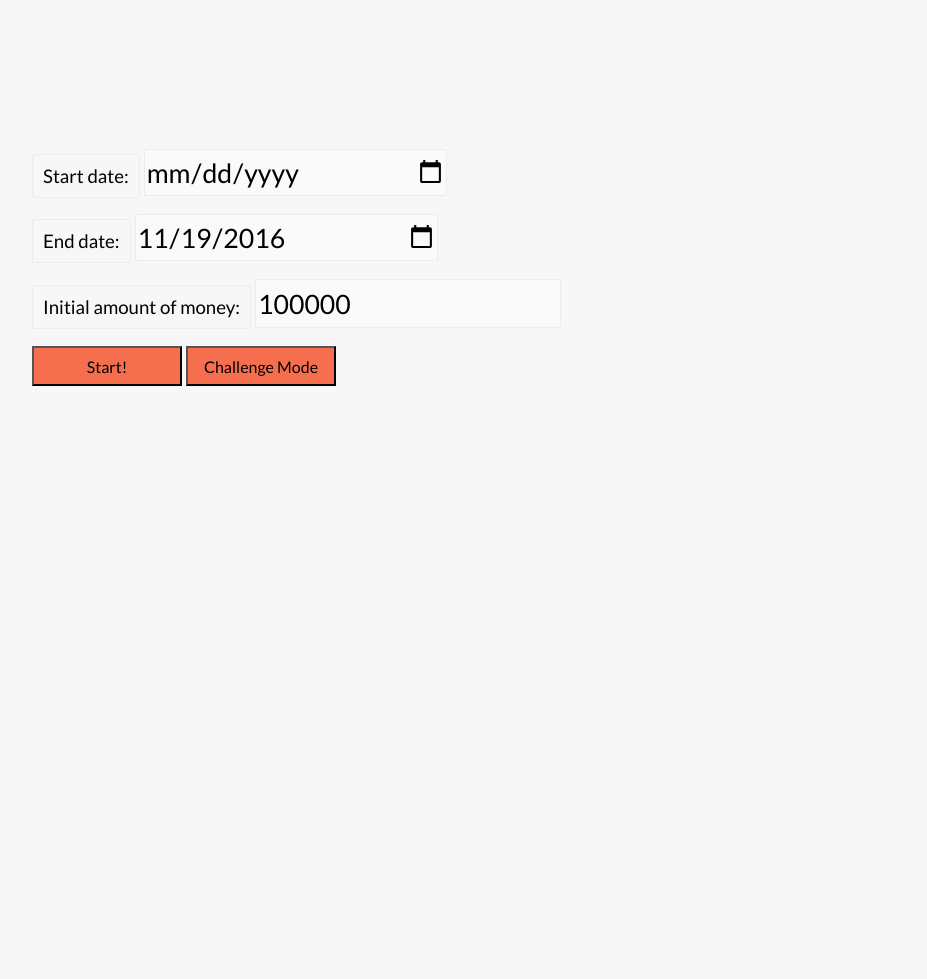
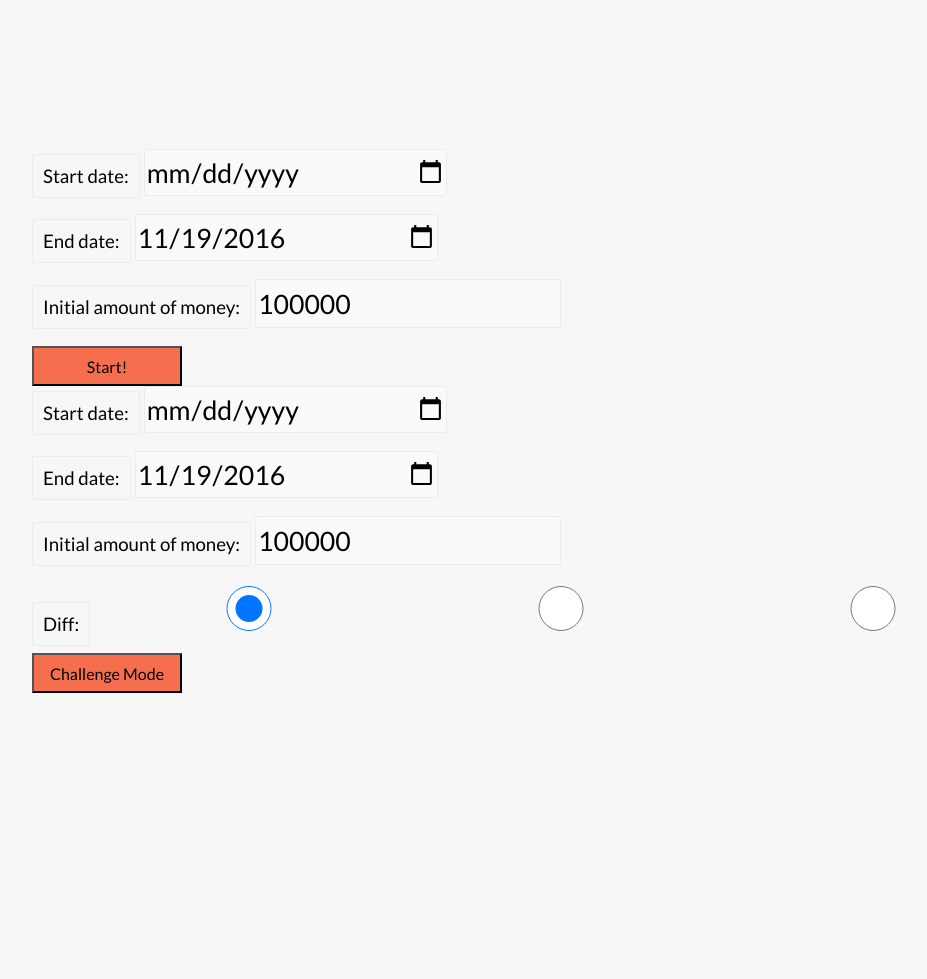
Before and after one commit to Aqueelmiq/TeamAJAHacks, a Flask app: page / in a window 1280 px wide. Shown: the part 156-1135 px from the top of the page, without its empty margins (76-1003 px from the left). Run offline with Flask 2, Linux system fonts and the light colour scheme; parts of the project's set-up code (start-up, migrations or seed data) failed here and were passed over; some libraries are stand-ins or nearby versions.

Commit message:
Add challenge form

```diff
--- a/app.py
+++ b/app.py
@@ -247,7 +247,7 @@ def graph_gen(symbol, current_date):
     beginning = current_date - datetime.timedelta(days=30)
     df = pdr.DataReader(symbol, 'yahoo', beginning, current_date)
     fig = FF.create_candlestick(df.Open, df.High, df.Low, df.Close, dates=df.index)
-    return py.plot(fig, filename=symbol, validate=False)
+    return py.plot(fig, filename=symbol, validate=False,auto_open=False)
 
 if __name__ == '__main__':
     app.run()
--- a/static/style.css
+++ b/static/style.css
@@ -77,15 +77,14 @@ h3 {
 
 }
 
-#index_form {
+.index_form {
 
-    display: block;
+    display: inline-block;
     position: relative;
     top: 100px;
     left: 50px;
     margin-left: auto;
     margin-right: auto;
-
 }
 
 .forminput {
--- a/templates/index.html
+++ b/templates/index.html
@@ -20,7 +20,8 @@
 
     <div class="content">
 
-        <form id="index_form" action="/start">
+        <div class="index_form">
+        <form action="/start">
 
         <label class="formlabel" id="sdate" for="start_date">Start date:</label>
         <input class="forminput" type="date" name="start_date" max="{{ yesterday }}" required>
@@ -32,9 +33,30 @@
         <input class="forminput" type="number" name="money" min="0" value="100000" required>
         <br/><br/>
         <input class="formbutton" id = "Startsim" type="Submit" name="mode" value="Start!">
+        <!--<input class="formbutton" id = "Challenge" type="Submit" name="mode" value="Challenge Mode">-->
+        </form>
+        </div>
+        <div class="index_form">
+        <form action="/game">
+
+        <label class="formlabel" id="gsdate" for="start_date">Start date:</label>
+        <input class="forminput" type="date" name="start_date" max="{{ yesterday }}" required>
+        <br/><br/>
+        <label class="formlabel" id="gedate" for="end_date">End date:</label>
+        <input class="forminput" type="date" name="end_date" max="{{ yesterday }}" value="{{ yesterday }}"required>
+        <br/><br/>
+        <label class="formlabel" id = "gamt" for="money">Initial amount of money:</label>
+        <input class="forminput" type="number" name="money" min="0" value="100000" required>
+        <br/><br/>
+        <label class="formlabel" id = "gdiff" for="diff">Diff:</label>
+        <input class="forminput" type="radio" name="diff" value="Hard" checked>
+        <input class="forminput" type="radio" name="diff" value="Medium">
+        <input class="forminput" type="radio" name="diff" value="Easy">
+        <br/><br/>
+        <!--<input class="formbutton" id = "Startsim" type="Submit" name="mode" value="Start!">-->
         <input class="formbutton" id = "Challenge" type="Submit" name="mode" value="Challenge Mode">
-
-    </form>
+        </form>
+        </div>
 
     </div>
 
```
